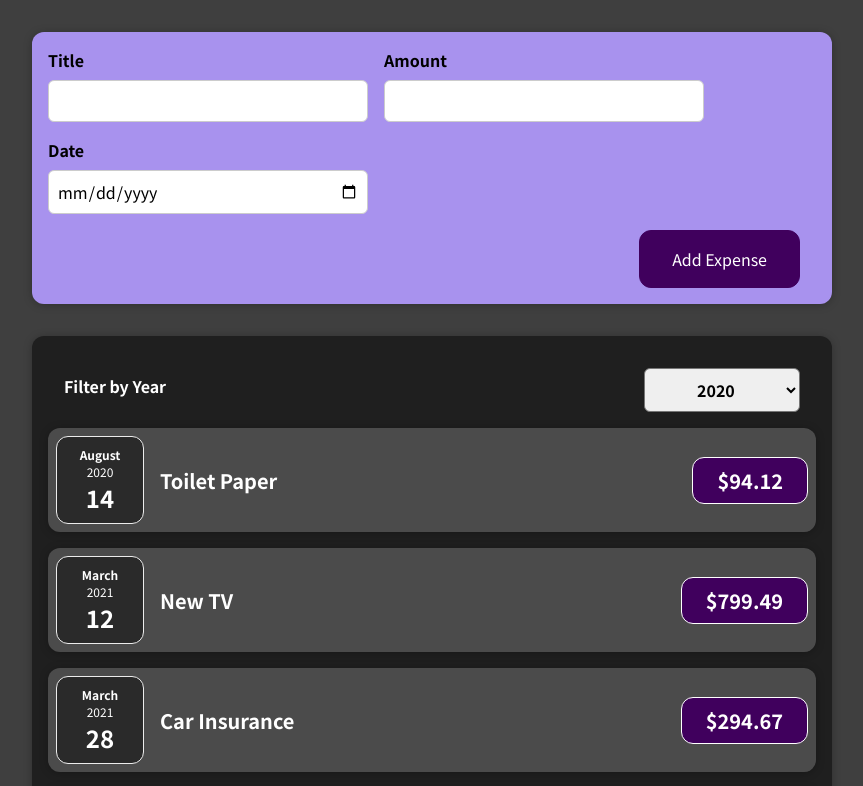
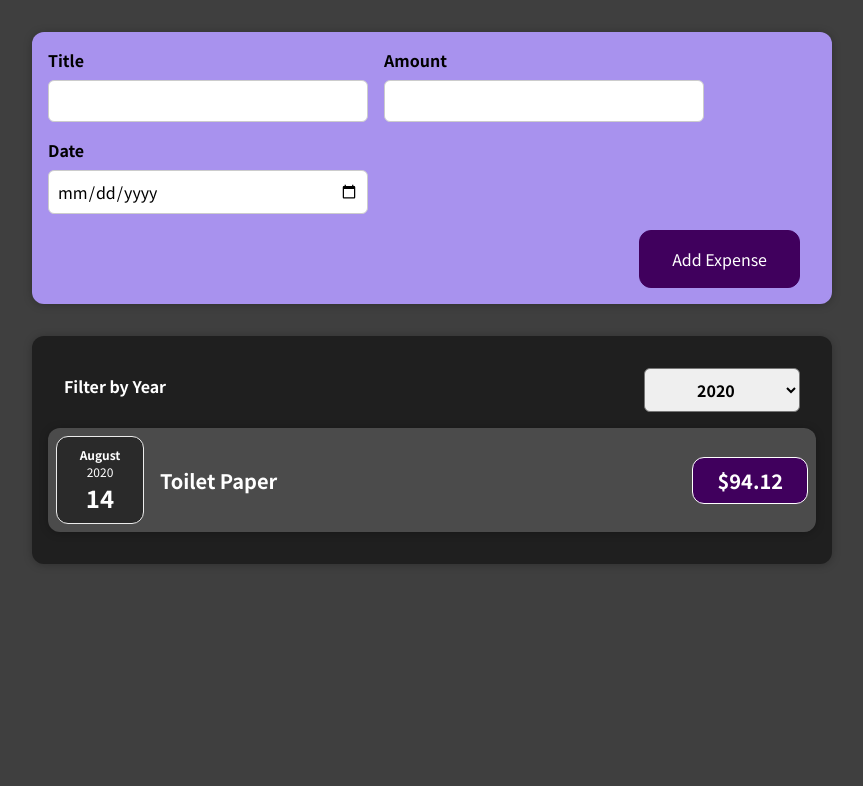
Before and after one commit to sys-ryan/reactjs-rev, a React (Create React App) app in the folder Expense-Tracker/: page / in a window 1280 px wide. Shown: the top 786 px of the page, without its empty margins (208-1071 px from the left). Built offline with nearby package versions, Linux system fonts and the light colour scheme.

Commit message:
faet(copmonent): ExpenseItem filtering 구현

```diff
--- a/Expense-Tracker/src/components/Expenses/Expenses.js
+++ b/Expense-Tracker/src/components/Expenses/Expenses.js
@@ -14,11 +14,15 @@ const Expenses = (props) => {
     setFilteredYear(selectedYear);
   };
 
+  const filteredExpenses = expenses.filter(
+    (expense) => expense.date.getFullYear().toString() === filteredYear.toString()
+  );
+
   return (
     <div>
       <Card className="expenses">
         <ExpenseFilter selected={filteredYear} onChangeFilter={filterChangeHandler} />
-        {expenses.map((expense) => (
+        {filteredExpenses.map((expense) => (
           <ExpenseItem
             key={expense.id}
             title={expense.title}
```
Also changed, not shown: 1 other file (tests, documents, lock files or other folders).
